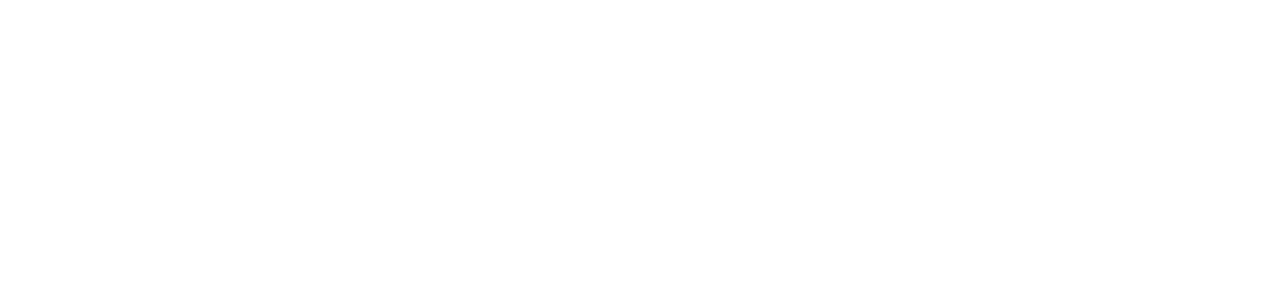
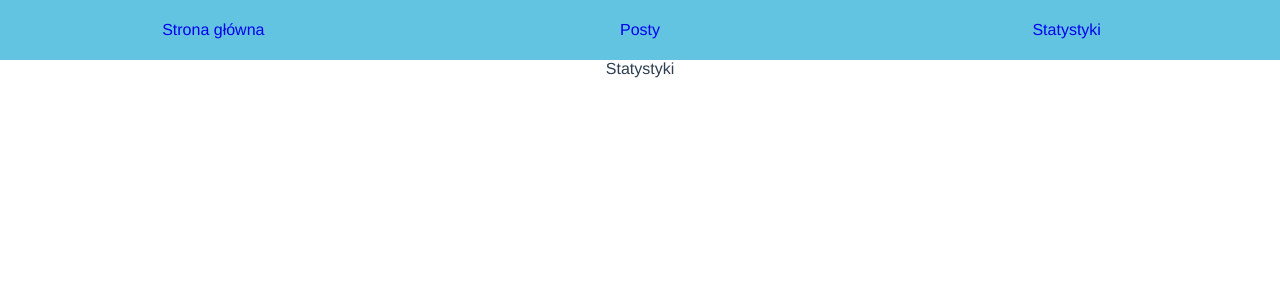
Before and after one commit to Patrex97/blogger-desktop, a Vue app: page /#/stats in a window 1280 px wide. Before the commit this address had no page. Shown: the top 300 px of the page. Built offline with nearby package versions, Linux system fonts and the light colour scheme.

Commit message:
add subroutes

```diff
--- a/src/App.vue
+++ b/src/App.vue
@@ -2,9 +2,12 @@
   <router-view />
 </template>
 
+<script></script>
+
 <style lang="scss">
 $primary: #091f57;
 $primary-light: #26489e;
+$secondary: #63c4e2;
 $white: #edecf5;
 $gray: #afafaf;
 
@@ -35,6 +38,12 @@ $gray: #afafaf;
     color: $primary-light;
   }
 }
+.secondary {
+  background-color: $secondary;
+  &--text {
+    color: $secondary;
+  }
+}
 .white {
   background-color: $white;
   &--text {
--- /dev/null
+++ b/src/components/Navigation.vue
@@ -0,0 +1,38 @@
+<template>
+  <nav class="nav secondary">
+    <!--    <img src="/profile-placeholder.png" alt="" />-->
+    <div class="nav__links">
+      <router-link to="/" name="Home"> Strona główna </router-link>
+      <router-link to="/posts" name="Home"> Posty </router-link>
+      <router-link to="/stats" name="Home"> Statystyki </router-link>
+    </div>
+  </nav>
+</template>
+
+<script>
+import { defineComponent } from "vue";
+
+export default defineComponent({
+  name: "Navigation",
+});
+</script>
+
+<style scoped lang="scss">
+.nav {
+  &__links {
+    padding: 10px 0;
+    display: grid;
+    grid-template-rows: 40px;
+    grid-template-columns: repeat(3, 1fr);
+    & > a {
+      height: 100%;
+      display: flex;
+      justify-content: center;
+      align-items: center;
+      &:hover {
+        background-color: red;
+      }
+    }
+  }
+}
+</style>
--- a/src/components/tools/Input.vue
+++ b/src/components/tools/Input.vue
@@ -29,6 +29,7 @@ export default {
     },
   },
   methods: {
+    // eslint-disable-next-line @typescript-eslint/explicit-module-boundary-types
     updateValue(event) {
       this.$emit("update:modelValue", event.target.value);
     },
--- a/src/router/index.ts
+++ b/src/router/index.ts
@@ -1,12 +1,26 @@
 import { createRouter, createWebHashHistory, RouteRecordRaw } from "vue-router";
-import Home from "../views/index.vue";
-import login from "../views/login.vue";
+import Home from "@/views/index.vue";
+import login from "@/views/login.vue";
+import Posts from "@/views/posts/index.vue";
+import Stats from "@/views/stats/index.vue";
 
 const routes: Array<RouteRecordRaw> = [
   {
     path: "/",
     name: "Home",
     component: Home,
+    children: [
+      {
+        path: "posts",
+        name: "Posts",
+        component: Posts,
+      },
+      {
+        path: "stats",
+        name: "Stats",
+        component: Stats,
+      },
+    ],
   },
   {
     path: "/login",
--- a/src/views/index.vue
+++ b/src/views/index.vue
@@ -1,13 +1,16 @@
-<template><div /></template>
+<template>
+  <Navigation />
+  <router-view></router-view>
+</template>
 
 <script lang="ts">
 import { defineComponent } from "vue";
-import router from "@/router";
+import Navigation from "@/components/Navigation.vue";
 
 export default defineComponent({
   name: "index",
-  setup() {
-    router.push("/login");
+  components: {
+    Navigation,
   },
 });
 </script>
--- a/src/views/login.vue
+++ b/src/views/login.vue
@@ -44,6 +44,7 @@ import { defineComponent, ref } from "vue";
 import Button from "@/components/tools/Button.vue";
 import Input from "@/components/tools/Input.vue";
 import axios from "axios";
+import router from "@/router";
 
 export default defineComponent({
   name: "Login",
@@ -51,17 +52,19 @@ export default defineComponent({
     const email = ref("test");
     const password = ref("");
 
-    function loginUser() {
-      axios
-        .post("http://localhost:3000/auth/login", {
-          email,
-          password,
-        })
-        .then((response) => {
-          console.log(response.data);
-        });
+    function loginUser(): void {
+      // TODO uncomment when login issues solved
+      // axios
+      //   .post("http://localhost:3000/auth/login", {
+      //     email,
+      //     password,
+      //   })
+      //   .then((response) => {
+      //     console.log(response.data);
+      //   });
+      router.push("/");
     }
-    function registerUser() {
+    function registerUser(): void {
       axios
         .post("http://localhost:3000/user/register", {
           email,
@@ -72,7 +75,7 @@ export default defineComponent({
         });
     }
 
-    function logoutUser() {
+    function logoutUser(): void {
       axios.get("http://localhost:3000/auth/logout").then((response) => {
         console.log(response.data);
       });
--- /dev/null
+++ b/src/views/posts/index.vue
@@ -0,0 +1,11 @@
+<template>
+  <div>Posty</div>
+</template>
+
+<script>
+export default {
+  name: "index",
+};
+</script>
+
+<style scoped></style>
--- /dev/null
+++ b/src/views/stats/index.vue
@@ -0,0 +1,11 @@
+<template>
+  <div>Statystyki</div>
+</template>
+
+<script>
+export default {
+  name: "index",
+};
+</script>
+
+<style scoped></style>
```
